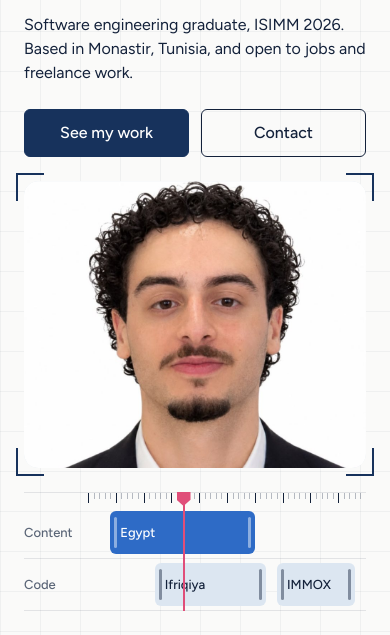
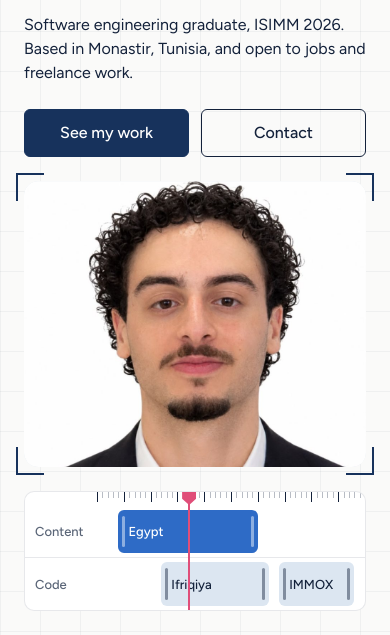
Before and after one commit to Youssef-Doraii/Youssef-Dorai-Resume, a plain HTML site: page index.html in a window 390 px wide. Shown: the part 209-844 px from the top of the page. Drawn offline with nearby package versions, Linux system fonts and the light colour scheme.

Commit message:
Put the timeline on a solid white panel
Keeps the background grid from running through the ruler and tracks.

Co-Authored-By: Claude Opus 5.5 <noreply@anthropic.com>
Claude-Session: https://claude.ai/code/session_01U7GUgJqeNueU53po6DrJ6z

```diff
--- a/styles.css
+++ b/styles.css
@@ -229,8 +229,10 @@ a.is-todo-hidden { display: none !important; }
 .timeline {
   grid-column: 1 / -1; grid-row: 3;
   position: relative; margin-top: 32px;
-  border-top: 1px solid var(--line);
-  padding-top: 0;
+  /* a solid white panel, so the background grid never runs through the ruler and tracks */
+  background: var(--frame);
+  border: 1px solid var(--line); border-radius: var(--r-md);
+  overflow: hidden;
   --label: 96px;
   --ph: 0;
 }
@@ -243,8 +245,9 @@ a.is-todo-hidden { display: none !important; }
   background-repeat: no-repeat;
 }
 .timeline__track { display: flex; align-items: center; height: 40px; border-bottom: 1px solid var(--line); }
+.timeline__track:last-child, .timeline__track:nth-last-child(2) { border-bottom: 0; }
 .timeline__label {
-  width: var(--label); flex: none;
+  width: var(--label); flex: none; padding-left: 16px;
   font: 500 var(--t-label)/1 var(--f-text); color: var(--muted);
 }
 .timeline__lane { position: relative; flex: 1; height: 100%; }
@@ -464,7 +467,8 @@ a.is-todo-hidden { display: none !important; }
   .hero__copy .btn-row { margin-top: 24px; }
   .btn-row .btn { flex: 1 1 0; padding: 0 12px; }
   .hero__frame { margin-top: 24px; min-height: 180px; }
-  .timeline { --label: 64px; margin-top: 24px; }
+  .timeline { --label: 72px; margin-top: 24px; }
+  .timeline__label { padding-left: 10px; }
   .timeline__track { height: 52px; }
   .clip { top: 4px; bottom: 4px; }
   .clip { font-size: 13px; padding: 0 10px; }
```
